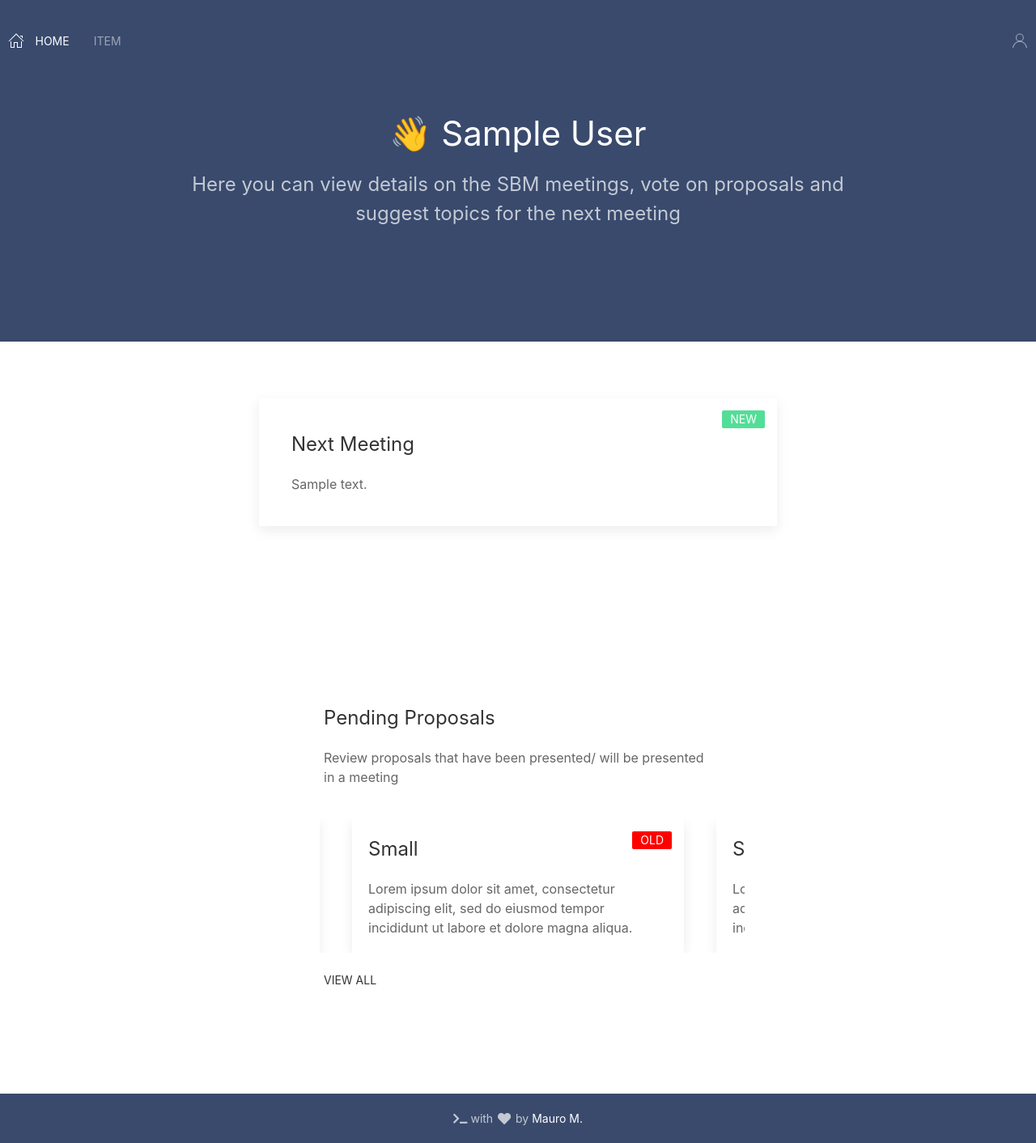
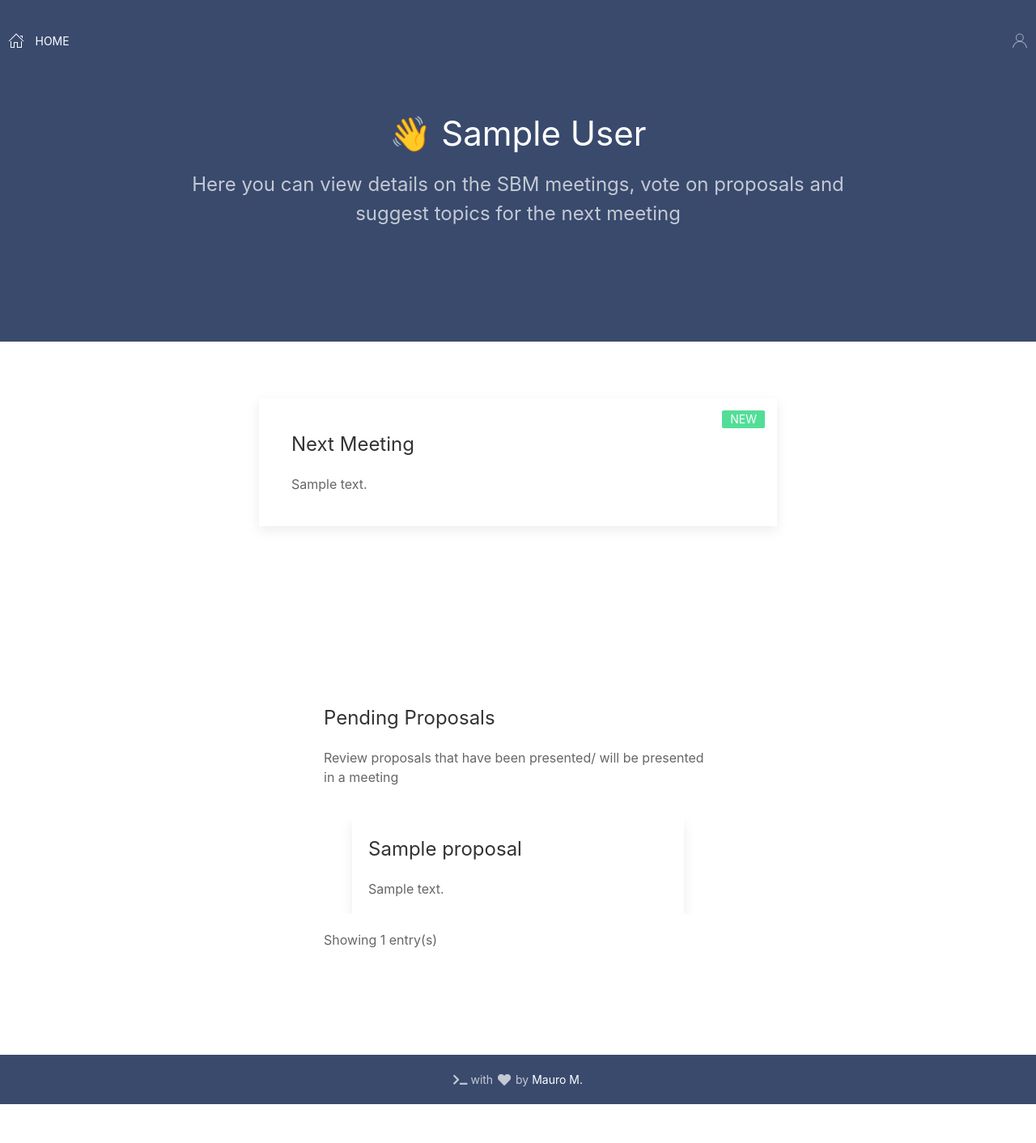
Before and after one commit to MM-coder/emc-sbm-app, a Flask app: template templates/index.html in a window 1280 px wide. Shown: the whole page at 81% size. After the commit the page ends 1364 px from the top, so only its background shows below. Run offline with Flask 2, Linux system fonts and the light colour scheme; the template is opened without the code that fills it: most values are stand-ins (such as "Sample title", 1, 10 or a date in 2020); some libraries are stand-ins or nearby versions.

Commit message:
Added a tool to create proposals

```diff
--- /dev/null
+++ b/json/proposals.json
@@ -0,0 +1 @@
+{"proposals": [{"title": "Email Proposal", "description": "Create an email for each student to use with multiple services and facilitate communications", "document": "https://cloud.itsmmgamer.tk/", "old": true}, {"title": "Digital Platform", "description": "Use a digital platform to manage all of the meetings", "document": "none", "old": false}]}
--- a/main.py
+++ b/main.py
@@ -1,21 +1,23 @@
 import users # Import custom user module
 import passwords # Import custom hashing
 import meeting
+import proposals
 import flask
 from flask import Flask, redirect, url_for, render_template, request, session, abort
-import hashlib
+import hashlib, os
 
 
 app = Flask(__name__)
-app.secret_key = b"74 a7 62 83 f4 82 ca b1 78 34"
+app.secret_key = os.urandom(2048)
 
 @app.route('/index')
 @app.route('/')
 def index():
     if 'logged_in' in session:
+        proposals_list = proposals.get_proposals()
         full_name = session['logged_in']['name']
         next_meeting_text = meeting.get_next_meeting_text()
-        return render_template('index.html', next_meeting_text = next_meeting_text, display_name = full_name)
+        return render_template('index.html', next_meeting_text = next_meeting_text, display_name = full_name, proposals_list = proposals_list, count = len(proposals_list))
     else:
         return abort(401) # Http 401 error
 
@@ -31,7 +33,7 @@ def login():
             else:
                 return render_template('login.html', error=True, errortext = "Invalid Username/Password combination! Please try again")
         except:
-            print('here')
+            return render_template('login.html', error=True, errortext = "We couldn't find that user! Please enter a valid username")
     return render_template('login.html', error=False)
 
 
--- a/templates/index.html
+++ b/templates/index.html
@@ -21,7 +21,6 @@
                     <div class="uk-navbar-left">
                         <ul class="uk-navbar-nav">
                             <li class="uk-active"><a href="/"><span class="uk-icon uk-margin-small-right" uk-icon="icon: home"></span>Home</a></li>
-                            <li><a href="#">Item</a></li>
                         </ul>
                     </div>
                     <div class="uk-navbar-right">
@@ -64,47 +63,20 @@
                 <div class="uk-position-relative uk-visible-toggle uk-dark" tabindex="-1" uk-slider="center: true">
                     <!--  Use for new #52de97 -->
                         <ul class="uk-slider-items uk-grid">
+                            {% for i in proposals_list %}
                                 <li class="uk-width-3-4">
                                         <div class="uk-panel">
                                             <div class="uk-card uk-card-default uk-card-small uk-card-body">
+                                                    {% if i['old'] %}
                                                     <div class="uk-card-badge uk-label" style="background-color: red">Old</div>
-                                            <h3 class="uk-card-title">Small</h3>
-                                            <p>Lorem ipsum dolor sit amet, consectetur adipiscing elit, sed do eiusmod tempor incididunt ut labore et dolore magna aliqua.</p>
+                                                    {% endif %}
+                                                    <h3 class="uk-card-title">{{i['title']}}</h3>
+                                                    <p>{{i['description']}}</p>
                                                 </div>
                                         </div>
                                 </li>
-                            <li class="uk-width-3-4">
-                                <div class="uk-panel">
-                                    <div class="uk-card uk-card-default uk-card-small uk-card-body">
-                                            <h3 class="uk-card-title">Small</h3>
-                                            <p>Lorem ipsum dolor sit amet, consectetur adipiscing elit, sed do eiusmod tempor incididunt ut labore et dolore magna aliqua.</p>
-                                        </div>
-                                </div>
-                            </li>
-                            <li class="uk-width-3-4">
-                                <div class="uk-panel">
-                                    <div class="uk-card uk-card-default uk-card-small uk-card-body">
-                                            <h3 class="uk-card-title">Small</h3>
-                                            <p>Lorem ipsum dolor sit amet, consectetur adipiscing elit, sed do eiusmod tempor incididunt ut labore et dolore magna aliqua.</p>
-                                        </div>
-                                </div>
-                            </li>
-                            <li class="uk-width-3-4">
-                                <div class="uk-panel">
-                                    <div class="uk-card uk-card-default uk-card-small uk-card-body">
-                                            <h3 class="uk-card-title">Small</h3>
-                                            <p>Lorem ipsum dolor sit amet, consectetur adipiscing elit, sed do eiusmod tempor incididunt ut labore et dolore magna aliqua.</p>
-                                        </div>
-                                </div>
-                            </li>
-                            <li class="uk-width-3-4">
-                                <div class="uk-panel">
-                                    <div class="uk-card uk-card-default uk-card-small uk-card-body">
-                                            <h3 class="uk-card-title">Small</h3>
-                                            <p>Lorem ipsum dolor sit amet, consectetur adipiscing elit, sed do eiusmod tempor incididunt ut labore et dolore magna aliqua.</p>
-                                        </div>
-                                </div>
-                            </li>
+                            {% endfor %}
+
                         </ul>
 
                         <a class="uk-position-center-left uk-position-small uk-hidden-hover" href="#" uk-slidenav-previous uk-slider-item="previous"></a>
@@ -112,7 +84,7 @@
 
                     </div>
                 <div class="uk-card-footer">
-                    <a href="#" class="uk-button uk-button-text">View all</a>
+                    Showing {{count}} entry(s)
                 </div>
             </div>
     </section>
--- a/templates/login.html
+++ b/templates/login.html
@@ -16,7 +16,7 @@
 	</head>
 	<body class="login uk-cover-container uk-background-secondary uk-flex uk-flex-center uk-flex-middle uk-height-viewport uk-overflow-hidden uk-light" data-uk-height-viewport>
 	{% if error == True %}
-		<div class="uk-alert-danger " style = "z-index: 1; width: 100%;" uk-alert>
+		<div class="uk-alert-danger uk-position-top" style = "z-index: 1; width: 100%;" uk-alert>
 			<a class="uk-alert-close uk-icon uk-close" uk-close="" style="fill: black;color: black;"><svg width="14" height="14" viewBox="0 0 14 14" xmlns="http://www.w3.org/2000/svg" data-svg="close-icon"><line fill="none" stroke="#000" stroke-width="1.1" x1="1" y1="1" x2="13" y2="13"></line><line fill="none" stroke="#000" stroke-width="1.1" x1="13" y1="1" x2="1" y2="13"></line></svg></a>
 			<p>{{ errortext }}</p>
 		</div>
--- /dev/null
+++ b/tools/proposals.json
@@ -0,0 +1 @@
+{"proposals": [{"title": "Email Proposal", "description": "Create an email for each student to use with multiple services and facilitate communications", "document": "https://cloud.itsmmgamer.tk/", "old": true}, {"title": "Digital Platform", "description": "Use a digital platform to manage all of the meetings", "document": "none", "old": true}]}
```
Also changed, not shown: proposals.py (added, +7 -0 lines), tools/proposal_creator.py (added, +17 -0 lines). Lines whose indentation alone changed are shown as unchanged.
